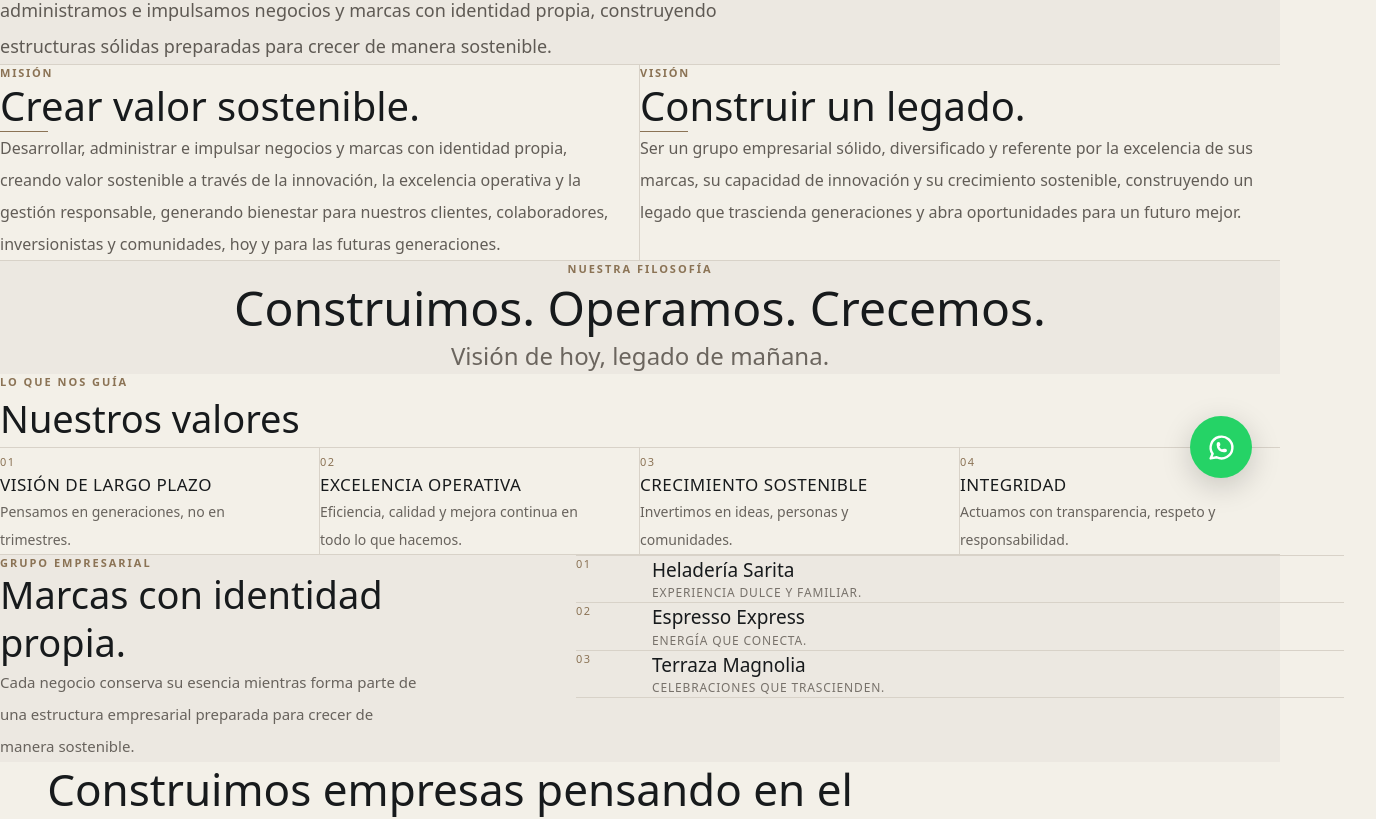
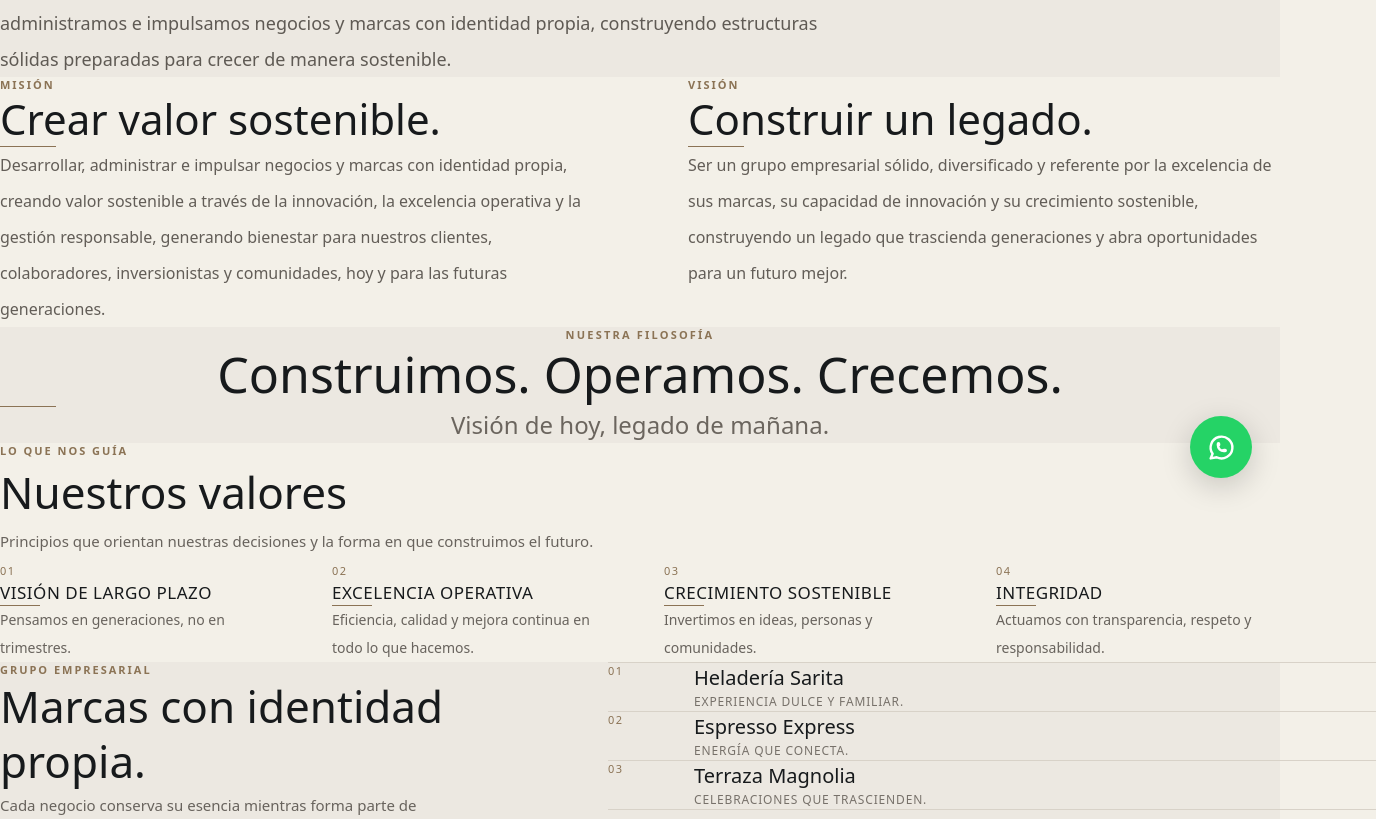
Before and after one commit to Grupo-Loam/grupo-loam, a Next.js app: page /nosotros in a window 1280 px wide. Shown: the part 294-1113 px from the top of the page, 1376 px wide, since content can reach past the window. Built offline with nearby package versions, Linux system fonts and the light colour scheme.

Commit message:
Seccion Nosotros y mejoras visuales

```diff
--- a/src/app/nosotros/page.tsx
+++ b/src/app/nosotros/page.tsx
@@ -55,19 +55,19 @@ export default function NosotrosPage() {
       <main>
         {/* INTRODUCCIÓN */}
         <section className="w-full bg-[var(--bg-secondary)]">
-          <div className="mx-auto w-full max-w-[1500px] px-6 py-16 sm:px-8 md:py-20 lg:px-10 lg:py-24">
-            <div className="max-w-[950px]">
-              <p className="mb-5 text-[11px] font-semibold uppercase tracking-[0.18em] text-[var(--color-bronce)]">
+          <div className="mx-auto w-full max-w-[1500px] px-6 py-24 sm:px-8 md:py-28 lg:px-12 lg:py-36 xl:px-16 2xl:px-20">
+            <div className="max-w-[980px]">
+              <p className="mb-7 text-[11px] font-semibold uppercase tracking-[0.2em] text-[var(--color-bronce)]">
                 Nosotros
               </p>
 
-              <h1 className="font-[var(--font-cinzel)] text-[38px] leading-[1.12] tracking-[-0.02em] text-[var(--color-carbon)] sm:text-[48px] lg:text-[60px]">
+              <h1 className="font-[var(--font-cinzel)] text-[40px] leading-[1.15] tracking-[-0.02em] text-[var(--color-carbon)] sm:text-[50px] md:text-[56px] lg:text-[64px]">
                 Construimos empresas
                 <br />
                 con visión de largo plazo.
               </h1>
 
-              <p className="mt-8 max-w-[800px] text-[16px] leading-8 text-[var(--color-text-secondary)] sm:text-[17px] lg:text-[18px] lg:leading-9">
+              <p className="mt-10 max-w-[820px] text-[16px] leading-8 text-[var(--color-text-secondary)] sm:text-[17px] lg:text-[18px] lg:leading-9">
                 LOAM Grupo Empresarial es la marca corporativa matriz desde la
                 cual desarrollamos, administramos e impulsamos negocios y
                 marcas con identidad propia, construyendo estructuras sólidas
@@ -79,20 +79,21 @@ export default function NosotrosPage() {
 
         {/* MISIÓN Y VISIÓN */}
         <section className="w-full bg-[var(--bg-primary)]">
-          <div className="mx-auto grid w-full max-w-[1500px] border-y border-[var(--color-border)] lg:grid-cols-2">
+          <div className="mx-auto w-full max-w-[1500px] px-6 py-24 sm:px-8 md:py-28 lg:px-12 lg:py-32 xl:px-16 2xl:px-20">
+            <div className="grid gap-16 lg:grid-cols-2 lg:gap-24">
               {/* MISIÓN */}
-            <article className="border-b border-[var(--color-border)] px-6 py-14 sm:px-8 lg:border-b-0 lg:border-r lg:px-10 lg:py-20">
-              <p className="text-[11px] font-semibold uppercase tracking-[0.16em] text-[var(--color-bronce)]">
+              <article>
+                <p className="text-[11px] font-semibold uppercase tracking-[0.18em] text-[var(--color-bronce)]">
                   Misión
                 </p>
 
-              <h2 className="mt-5 font-[var(--font-cinzel)] text-[30px] leading-tight text-[var(--color-carbon)] sm:text-[36px] lg:text-[40px]">
+                <h2 className="mt-6 font-[var(--font-cinzel)] text-[32px] leading-tight text-[var(--color-carbon)] sm:text-[38px] lg:text-[42px]">
                   Crear valor sostenible.
                 </h2>
 
-              <div className="my-7 h-px w-12 bg-[var(--color-bronce)]" />
+                <div className="my-8 h-px w-14 bg-[var(--color-bronce)]" />
 
-              <p className="max-w-[620px] text-[15px] leading-8 text-[#625D57] sm:text-[16px]">
+                <p className="max-w-[620px] text-[15px] leading-8 text-[#625D57] sm:text-[16px] lg:leading-9">
                   Desarrollar, administrar e impulsar negocios y marcas con
                   identidad propia, creando valor sostenible a través de la
                   innovación, la excelencia operativa y la gestión responsable,
@@ -103,39 +104,43 @@ export default function NosotrosPage() {
               </article>
 
               {/* VISIÓN */}
-            <article className="px-6 py-14 sm:px-8 lg:px-10 lg:py-20">
-              <p className="text-[11px] font-semibold uppercase tracking-[0.16em] text-[var(--color-bronce)]">
+              <article>
+                <p className="text-[11px] font-semibold uppercase tracking-[0.18em] text-[var(--color-bronce)]">
                   Visión
                 </p>
 
-              <h2 className="mt-5 font-[var(--font-cinzel)] text-[30px] leading-tight text-[var(--color-carbon)] sm:text-[36px] lg:text-[40px]">
+                <h2 className="mt-6 font-[var(--font-cinzel)] text-[32px] leading-tight text-[var(--color-carbon)] sm:text-[38px] lg:text-[42px]">
                   Construir un legado.
                 </h2>
 
-              <div className="my-7 h-px w-12 bg-[var(--color-bronce)]" />
+                <div className="my-8 h-px w-14 bg-[var(--color-bronce)]" />
 
-              <p className="max-w-[620px] text-[15px] leading-8 text-[#625D57] sm:text-[16px]">
-                Ser un grupo empresarial sólido, diversificado y referente por
-                la excelencia de sus marcas, su capacidad de innovación y su
-                crecimiento sostenible, construyendo un legado que trascienda
-                generaciones y abra oportunidades para un futuro mejor.
+                <p className="max-w-[620px] text-[15px] leading-8 text-[#625D57] sm:text-[16px] lg:leading-9">
+                  Ser un grupo empresarial sólido, diversificado y referente
+                  por la excelencia de sus marcas, su capacidad de innovación y
+                  su crecimiento sostenible, construyendo un legado que
+                  trascienda generaciones y abra oportunidades para un futuro
+                  mejor.
                 </p>
               </article>
+            </div>
           </div>
         </section>
 
         {/* FILOSOFÍA */}
         <section className="w-full bg-[var(--bg-secondary)]">
-          <div className="mx-auto w-full max-w-[1500px] px-6 py-16 text-center sm:px-8 md:py-20 lg:px-10 lg:py-24">
-            <p className="text-[11px] font-semibold uppercase tracking-[0.18em] text-[var(--color-bronce)]">
+          <div className="mx-auto w-full max-w-[1500px] px-6 py-24 text-center sm:px-8 md:py-28 lg:px-12 lg:py-32 xl:px-16 2xl:px-20">
+            <p className="text-[11px] font-semibold uppercase tracking-[0.2em] text-[var(--color-bronce)]">
               Nuestra filosofía
             </p>
 
-            <h2 className="mt-6 font-[var(--font-cinzel)] text-[32px] leading-tight text-[var(--color-carbon)] sm:text-[40px] lg:text-[48px]">
+            <h2 className="mt-8 font-[var(--font-cinzel)] text-[34px] leading-tight text-[var(--color-carbon)] sm:text-[42px] lg:text-[50px]">
               Construimos. Operamos. Crecemos.
             </h2>
 
-            <p className="mt-5 font-[var(--font-cinzel)] text-[18px] text-[#6B655E] sm:text-[20px] lg:text-[24px]">
+            <div className="mx-auto my-8 h-px w-14 bg-[var(--color-bronce)]" />
+
+            <p className="font-[var(--font-cinzel)] text-[18px] text-[#6B655E] sm:text-[21px] lg:text-[24px]">
               Visión de hoy, legado de mañana.
             </p>
           </div>
@@ -143,36 +148,36 @@ export default function NosotrosPage() {
 
         {/* VALORES */}
         <section className="w-full bg-[var(--bg-primary)]">
-          <div className="mx-auto w-full max-w-[1500px] px-6 py-16 sm:px-8 md:py-20 lg:px-10 lg:py-24">
-            <div className="mb-10">
+          <div className="mx-auto w-full max-w-[1500px] px-6 py-24 sm:px-8 md:py-28 lg:px-12 lg:py-32 xl:px-16 2xl:px-20">
+            <div className="mb-14 max-w-[700px]">
               <p className="text-[11px] font-semibold uppercase tracking-[0.18em] text-[var(--color-bronce)]">
                 Lo que nos guía
               </p>
 
-              <h2 className="mt-4 font-[var(--font-cinzel)] text-[32px] text-[var(--color-carbon)] sm:text-[38px]">
+              <h2 className="mt-5 font-[var(--font-cinzel)] text-[34px] text-[var(--color-carbon)] sm:text-[40px] lg:text-[44px]">
                 Nuestros valores
               </h2>
+
+              <p className="mt-6 text-[15px] leading-8 text-[#68635D]">
+                Principios que orientan nuestras decisiones y la forma en que
+                construimos el futuro.
+              </p>
             </div>
 
-            <div className="grid border-y border-[var(--color-border)] sm:grid-cols-2 lg:grid-cols-4">
+            <div className="grid gap-x-12 gap-y-14 sm:grid-cols-2 lg:grid-cols-4">
               {values.map((value, index) => (
-                <article
-                  key={value.title}
-                  className={`px-6 py-9 ${
-                    index !== values.length - 1
-                      ? "lg:border-r lg:border-[var(--color-border)]"
-                      : ""
-                  }`}
-                >
+                <article key={value.title} className="max-w-[290px]">
                   <span className="text-[11px] tracking-[0.14em] text-[var(--color-bronce)]">
                     0{index + 1}
                   </span>
 
-                  <h3 className="mt-5 font-[var(--font-cinzel)] text-[17px] uppercase tracking-[0.03em] text-[var(--color-carbon)]">
+                  <h3 className="mt-6 font-[var(--font-cinzel)] text-[17px] uppercase leading-6 tracking-[0.03em] text-[var(--color-carbon)]">
                     {value.title}
                   </h3>
 
-                  <p className="mt-4 max-w-[260px] text-[14px] leading-7 text-[#68635D]">
+                  <div className="my-5 h-px w-10 bg-[var(--color-bronce)]" />
+
+                  <p className="text-[14px] leading-7 text-[#68635D]">
                     {value.description}
                   </p>
                 </article>
@@ -183,36 +188,36 @@ export default function NosotrosPage() {
 
         {/* MARCAS */}
         <section className="w-full bg-[var(--bg-secondary)]">
-          <div className="mx-auto w-full max-w-[1500px] px-6 py-16 sm:px-8 md:py-20 lg:px-10 lg:py-24">
-            <div className="grid gap-10 lg:grid-cols-[40%_60%] lg:gap-16">
+          <div className="mx-auto w-full max-w-[1500px] px-6 py-24 sm:px-8 md:py-28 lg:px-12 lg:py-32 xl:px-16 2xl:px-20">
+            <div className="grid gap-14 lg:grid-cols-[40%_60%] lg:gap-24">
               <div>
                 <p className="text-[11px] font-semibold uppercase tracking-[0.18em] text-[var(--color-bronce)]">
                   Grupo empresarial
                 </p>
 
-                <h2 className="mt-4 font-[var(--font-cinzel)] text-[32px] leading-tight text-[var(--color-carbon)] sm:text-[38px]">
+                <h2 className="mt-5 font-[var(--font-cinzel)] text-[34px] leading-tight text-[var(--color-carbon)] sm:text-[40px] lg:text-[44px]">
                   Marcas con identidad propia.
                 </h2>
 
-                <p className="mt-6 max-w-[420px] text-[15px] leading-8 text-[#68635D]">
+                <p className="mt-7 max-w-[430px] text-[15px] leading-8 text-[#68635D]">
                   Cada negocio conserva su esencia mientras forma parte de una
                   estructura empresarial preparada para crecer de manera
                   sostenible.
                 </p>
               </div>
 
-              <div className="border-t border-[var(--color-border)]">
+              <div className="space-y-0">
                 {brands.map((brand, index) => (
                   <div
                     key={brand.name}
-                    className="grid gap-4 border-b border-[var(--color-border)] py-6 sm:grid-cols-[60px_1fr]"
+                    className="grid gap-4 border-b border-[var(--color-border)] py-7 first:border-t sm:grid-cols-[70px_1fr]"
                   >
                     <span className="text-[11px] tracking-[0.14em] text-[var(--color-bronce)]">
                       0{index + 1}
                     </span>
 
                     <div>
-                      <h3 className="font-[var(--font-cinzel)] text-[19px] text-[var(--color-carbon)]">
+                      <h3 className="font-[var(--font-cinzel)] text-[20px] text-[var(--color-carbon)]">
                         {brand.name}
                       </h3>
 
@@ -229,14 +234,14 @@ export default function NosotrosPage() {
 
         {/* CIERRE */}
         <section className="w-full bg-[var(--bg-primary)]">
-          <div className="mx-auto w-full max-w-[1500px] px-6 py-16 text-center sm:px-8 md:py-20 lg:px-10 lg:py-24">
-            <h2 className="mx-auto max-w-[900px] font-[var(--font-cinzel)] text-[30px] leading-tight text-[var(--color-carbon)] sm:text-[38px] lg:text-[44px]">
+          <div className="mx-auto w-full max-w-[1500px] px-6 py-24 text-center sm:px-8 md:py-28 lg:px-12 lg:py-32 xl:px-16 2xl:px-20">
+            <h2 className="mx-auto max-w-[900px] font-[var(--font-cinzel)] text-[32px] leading-tight text-[var(--color-carbon)] sm:text-[40px] lg:text-[46px]">
               Construimos empresas pensando en el mañana.
             </h2>
 
             <Link
               href="/#negocios"
-              className="mt-8 inline-flex items-center gap-3 border border-[var(--color-bronce)] px-6 py-3 text-[11px] font-semibold uppercase tracking-[0.14em] text-[var(--color-carbon)] transition hover:bg-[var(--color-bronce)] hover:text-white"
+              className="mt-10 inline-flex items-center gap-3 border border-[var(--color-bronce)] px-7 py-4 text-[11px] font-semibold uppercase tracking-[0.14em] text-[var(--color-carbon)] transition duration-300 hover:bg-[var(--color-bronce)] hover:text-white"
             >
               Conoce nuestros negocios
               <span>→</span>
```
Lines whose indentation alone changed are shown as unchanged.
